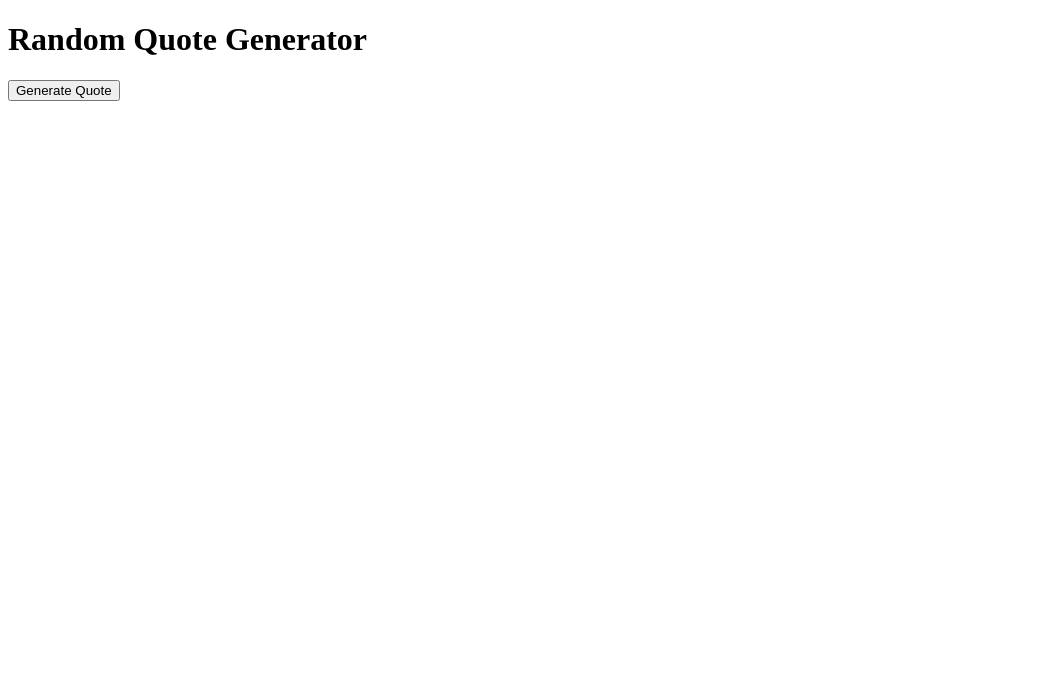
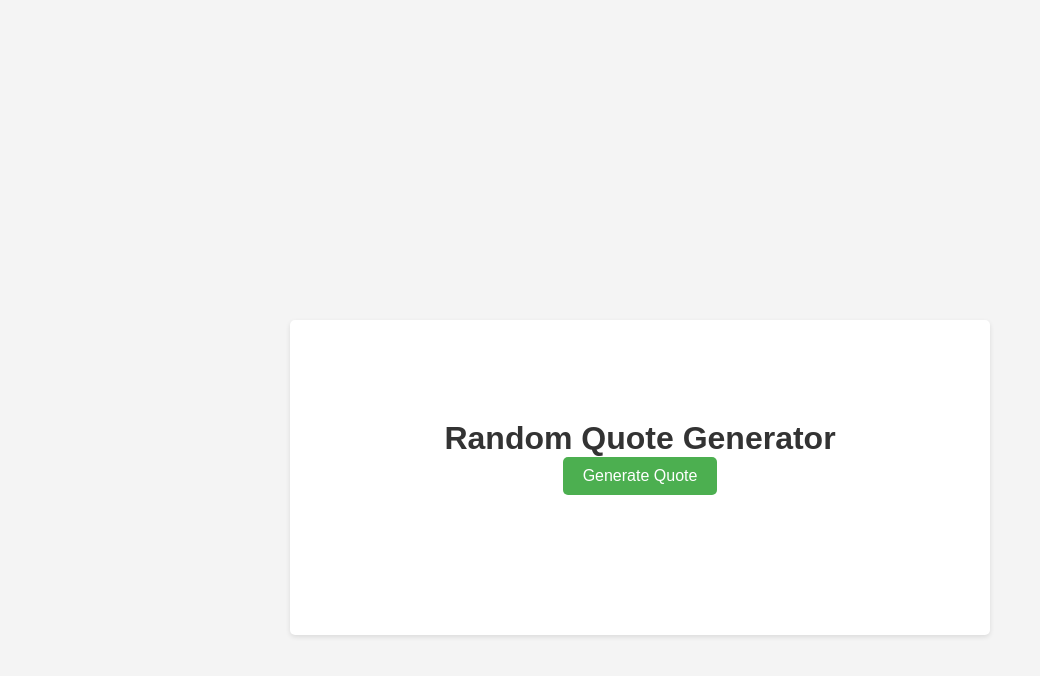
Before and after one commit to kuldeepsharma1/javascript, a plain HTML site: page RandomQuoteGenerator/index.html in a window 1280 px wide. Shown: the whole page, without its empty margins (0-1040 px from the left). Drawn offline with Linux system fonts and the light colour scheme.

Commit message:
first Foundation is Built

```diff
--- a/RandomQuoteGenerator/index.html
+++ b/RandomQuoteGenerator/index.html
@@ -8,45 +8,19 @@
     <title>RQJ The New Way To Motivate Yourself</title>
     <meta name="description" content="The Personal Hobby Project For Just To Try fun With JS">
     <link rel="stylesheet" href="style.css">
-    <script src="https://cdn.jsdelivr.net/npm/@tensorflow/tfjs@latest/dist/tf.min.js"></script>
-    <script>
-        // Random Quote Generator
-
-        // Array of quotes
-        // const quotes = [
-        //     "The only way to do great work is to love what you do. - Steve Jobs",
-        //     "Success is not final, failure is not fatal: It is the courage to continue that counts. - Winston Churchill",
-        //     "The future belongs to those who believe in the beauty of their dreams. - Eleanor Roosevelt",
-        //     "Believe you can and you're halfway there. - Theodore Roosevelt",
-        //     "The secret of getting ahead is getting started. - Mark Twain",
-        //     "The best time to plant a tree was 20 years ago. The second best time is now. - Chinese Proverb",
-        // ];
-
-        // Function to generate a random quote
-
-  // Random Quote Generator
-
-  async function generateRandomQuote() {
-    const response = await fetch('quotes.csv');
-    const data = await response.text();
-    const quotes = data.split(';');
-    const randomIndex = Math.floor(Math.random() * quotes.length);
-    const quote = quotes[randomIndex];
-    document.getElementById('quote').textContent = quote;
-  }
-
-
-    </script>
+    <script defer src="/RandomQuoteGenerator/machineLearning.js"></script>
 </head>
 
 <body>
 
     <body>
-        <h1>Random Quote Generator</h1>
-        <button onclick="generateRandomQuote()">Generate Quote</button>
-        <p id="quote"></p>
-
-
+        <div class="container">
+            <h1>Random Quote Generator</h1>
+            <button onclick="generateRandomQuote()">Generate Quote</button>
+            <p id="quote">
+            <p>
+        </div>
+        <script src="/RandomQuoteGenerator/machineLearning.js"></script>
     </body>
 
 </html>
--- /dev/null
+++ b/RandomQuoteGenerator/machineLearning.js
@@ -0,0 +1,41 @@
+
+// this is just a start of project ml will included in future works
+
+function generateRandomQuote() {
+    const quotesCsvFile = 'quotes.csv';
+    const xhr = new XMLHttpRequest();
+
+    xhr.onreadystatechange = function() {
+      if (xhr.readyState === 4 && xhr.status === 200) {
+        const quotesArray = xhr.responseText.split('\n');
+        const randomIndex = Math.floor(Math.random() * quotesArray.length);
+        const randomQuote = quotesArray[randomIndex].split(';');
+        const quote = randomQuote[0];
+        const name = randomQuote[1];
+        const quoteElement = document.getElementById('quote');
+
+        typeEffect(quoteElement, quote + ' - ' + name);
+      }
+    };
+
+    xhr.open('GET', quotesCsvFile, true);
+    xhr.send();
+  }
+
+  function typeEffect(element, text) {
+    let i = 0;
+    const speed = 50; // Adjust typing speed (in milliseconds)
+
+    function type() {
+      if (i < text.length) {
+        element.textContent += text.charAt(i);
+        i++;
+        setTimeout(type, speed);
+      } else {
+        i = 0; // Reset index for the next quote
+      }
+    }
+
+    element.textContent = '';
+    type();
+  }
--- a/RandomQuoteGenerator/style.css
+++ b/RandomQuoteGenerator/style.css
@@ -0,0 +1,44 @@
+* {
+    margin: 0;
+    padding: 0;
+}
+
+body {
+    background-color: #f4f4f4;
+    font-family: Arial, sans-serif;
+}
+
+.container {
+    max-width: 600px;
+    margin: 0 auto;
+    margin-top: 40vh;
+    text-align: center;
+    padding: 100px 50px 100px 50px ;
+    background-color: #fff;
+    border-radius: 5px;
+    box-shadow: 0 2px 5px rgba(0, 0, 0, 0.1);
+}
+
+h1 {
+    color: #333;
+}
+
+#quote {
+    margin-top: 40px;
+    font-size: 20px;
+    font-weight: bold;
+}
+
+button {
+    background-color: #4CAF50;
+    color: #fff;
+    border: none;
+    padding: 10px 20px;
+    font-size: 16px;
+    cursor: pointer;
+    border-radius: 5px;
+}
+
+button:hover {
+    background-color: #45a049;
+}
```
